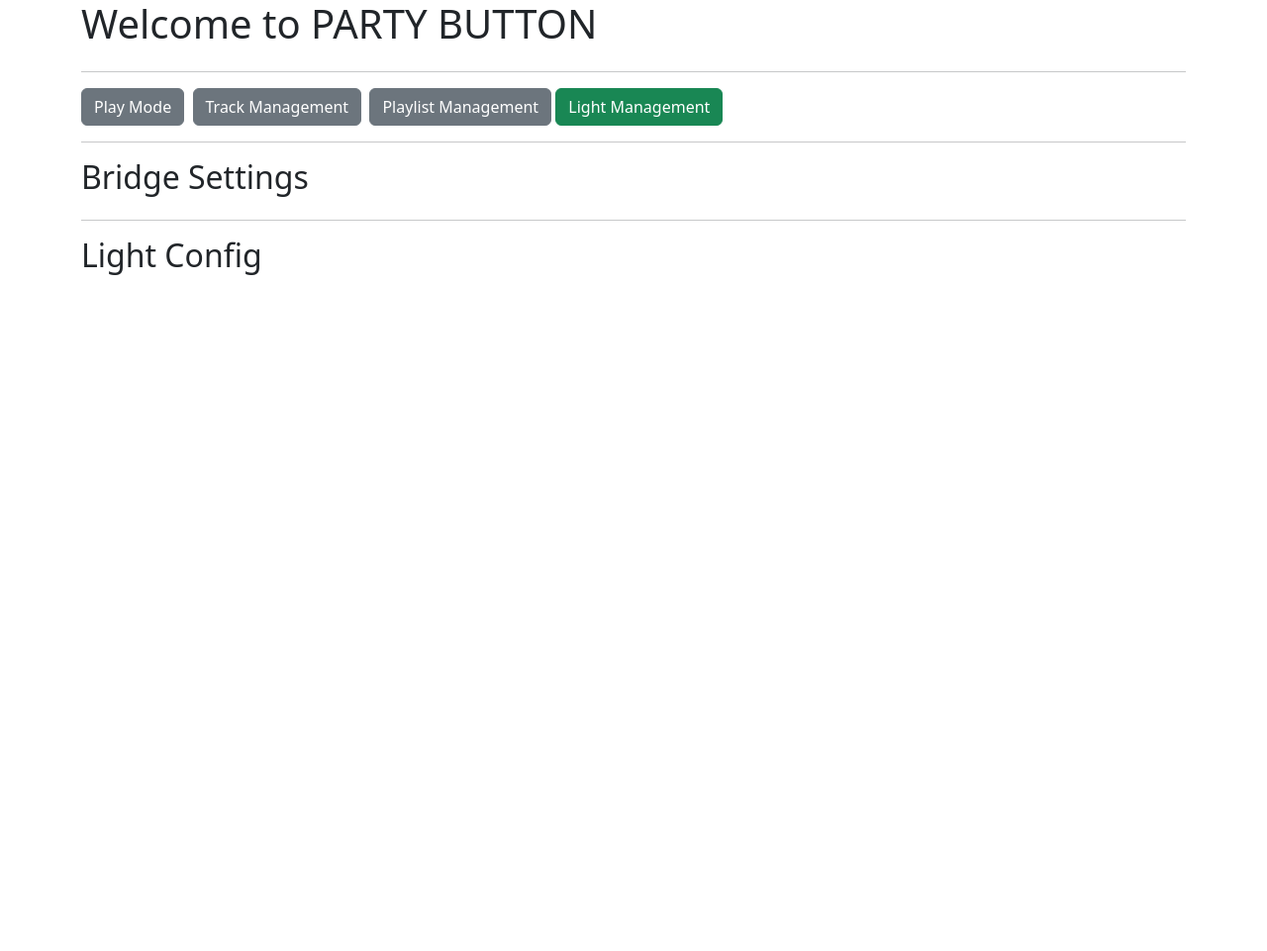
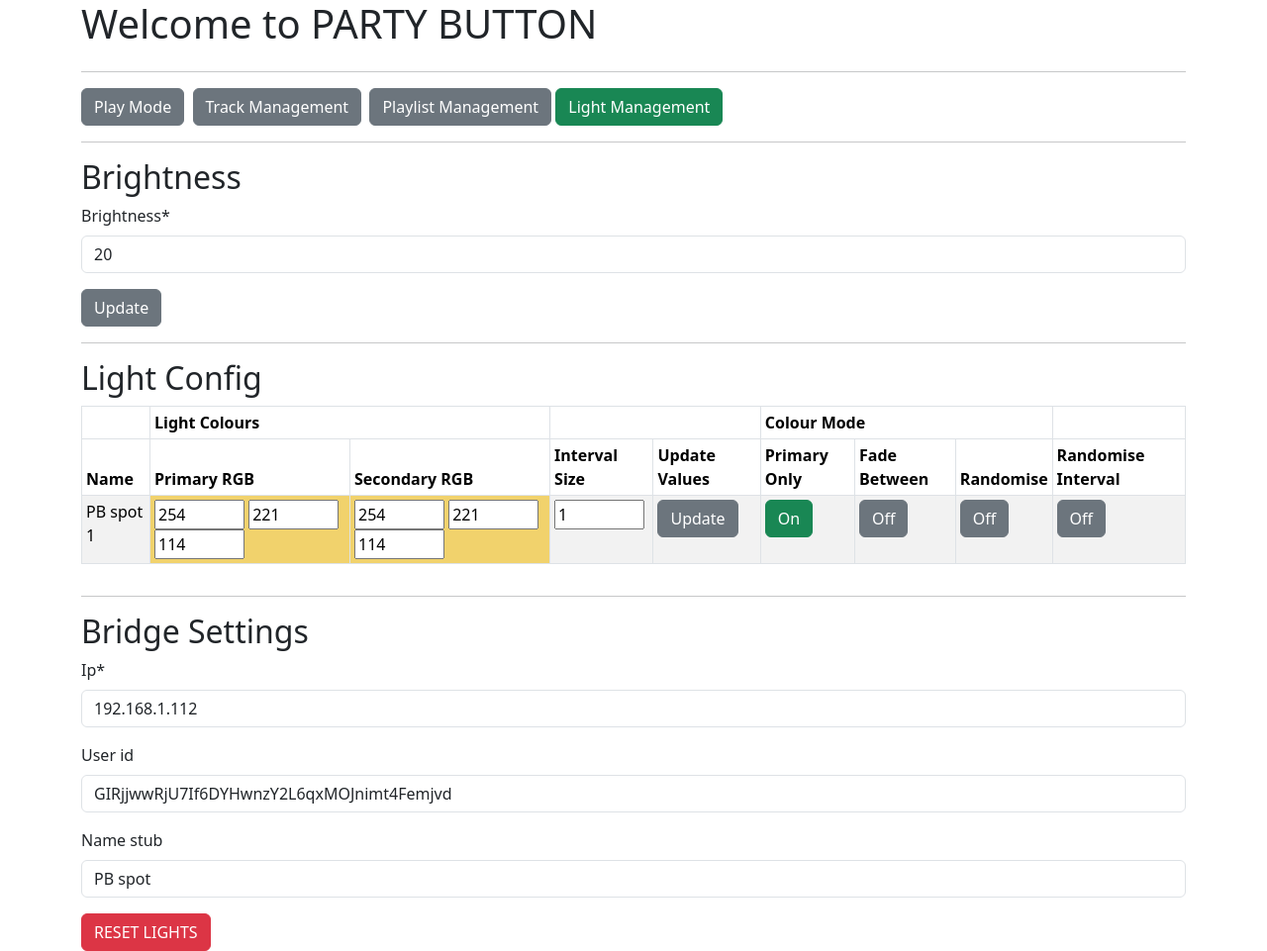
Before and after one commit to DanBuchan/Party_button, a Django app: page /lights/ in a window 1280 px wide. Shown: the whole page at 99% size. Before the commit the page ends 278 px from the top, so only its background shows below. Run offline with Django 4.2, Linux system fonts and the light colour scheme; data comes from the database, SQL or seed files in the repository; data that the repository does not hold is empty; some libraries are stand-ins or nearby versions.

Commit message:
pb_ui updated to configure hue lights

```diff
--- a/pb_ui/mp3_manager/form.py
+++ b/pb_ui/mp3_manager/form.py
@@ -1,23 +1,27 @@
-from django.forms import ModelForm, TextInput, FileInput, BooleanField
+from django.forms import ModelForm
 from django import forms
 from .models import Track, Playtime, Playlist, Bridge, Light
 
 class BridgeForm(ModelForm):
     class Meta:
         model = Bridge
-        fields = ['ip', 'user_id', 'name_stub', 'brightness']
+        fields = ['ip', 'user_id', 'name_stub']
+
+class BrightnessForm(ModelForm):
+    class Meta:
+        model = Bridge
+        fields = ['brightness']
 
 class LightForm(ModelForm):
     class Meta:
         model = Light
         fields = ['name', 'primary_R', 'primary_G', 'primary_B',
-                  'secondary_R', 'secondary_G', 'secondary_B',
-                  'primary_colour', 'fade', 'random' ]
+                  'secondary_R', 'secondary_G', 'secondary_B', 'interval_size' ]
 
 class TrackForm(ModelForm):
     class Meta:
         model = Track
-        fields = ["name", "mp3_file", "minutes", "seconds", "bpm"]
+        fields = ["name", "mp3_file", "minutes", "seconds"]
 
 class PlaytimeForm(ModelForm):
     class Meta:
--- a/pb_ui/mp3_manager/templates/mp3_manager/lights.html
+++ b/pb_ui/mp3_manager/templates/mp3_manager/lights.html
@@ -10,16 +10,109 @@
       <a href="/lights"><button type="button" class="btn btn-success">Light Management</button></a>
     </div>
   </div>
+
+  <hr>
+  <div class="row">
+    <div class="col">
+      <h2>Brightness</h2>
+      {% if form_errors %}
+      <div class="alert">{{ form_errors }}</div>
+    {% endif %}
+      <form id="brightness_form" name="brightness_form" action={% url 'mp3_manager:bridge' %} method="post" enctype="multipart/form-data">
+      {% csrf_token %}
+
+      {{ brightnessform|crispy }}
+      <input class="btn btn-secondary" type="submit" form="brightness_form" value="Update" id="brightness_update" name="brightness_update"></input>
+      </form>
+    </div>
+  </div>
+
+  <hr>
+  <div class="row">
+    <div class="col">
+      <h2>Light Config</h2>
+      {% if lights %}
+      <table class="table table-striped table-bordered table-sm" cellspacing="0" width="100%">
+        <thead>
+          <tr><th></th><th colspan="2">Light Colours</th><th colspan="2"></th><th colspan="3">Colour Mode</th><th></th></tr>
+          <tr><th>Name</th><th>Primary RGB</th><th>Secondary RGB</th><th>Interval Size</th><th>Update Values</th><th>Primary Only</th><th>Fade Between</th><th>Randomise</th><th>Randomise Interval</th></tr>
+        </thead>
+        <tbody>
+          {% for light in lights %}
+            <tr>
+              <form id="light_form_{{ light.pk }}" id="light_update_{ light.pk }}" action={% url 'mp3_manager:lights' %} method="post" enctype="multipart/form-data">
+              {% csrf_token %}
+              <td>{{ light.name }}</td>
+              <td style="background: rgb({{ light.primary_R }},{{ light.primary_G }},{{ light.primary_B }});">
+                <input size="4" type="textarea" id="primary_R" name="primary_R" value={{ light.primary_R }}>
+                <input size="4" type="textarea" id="primary_G" name="primary_G" value={{ light.primary_G }}>
+                <input size="4" type="textarea" id="primary_B" name="primary_B" value={{ light.primary_B }}>
+              </td>
+              <td style="background: rgb({{ light.secondary_R }},{{ light.secondary_G }},{{ light.secondary_B }});">
+                <input size="4" type="textarea" id="secondary_R" name="secondary_R" value={{ light.secondary_R }}>
+                <input size="4" type="textarea" id="secondary_G" name="secondary_G" value={{ light.secondary_G }}>
+                <input size="4" type="textarea" id="secondary_B" name="secondary_B" value={{ light.secondary_B }}>
+              </td>
+              <td>
+                <input size="4" type="textarea" id="interval_size" name="interval_size" value={{ light.interval_size }}>
+              </td>
+              <td>
+                <input type="hidden" id="pk" name="pk" value="{{ light.pk }}">
+                <input class="btn btn-secondary" type="submit" form="light_form_{{ light.pk }}" value="Update" name="light_update_{{ light.pk }}">
+              </td>
+              </form>
+
+              <td>
+                {% if light.primary_colour %}
+                  <a href="{% url 'mp3_manager:lightprimary' pk=light.pk %}"><button type="button" class="btn btn-success">On</button></a>
+                {% else %}
+                  <a href="{% url 'mp3_manager:lightprimary' pk=light.pk %}"><button type="button" class="btn btn-secondary">Off</button></a>
+                {% endif %}
+              </td>
+              <td>
+                {% if light.fade %}
+                  <a href="{% url 'mp3_manager:lightfade' pk=light.pk %}"><button type="button" class="btn btn-success">On</button></a>
+                {% else %}
+                  <a href="{% url 'mp3_manager:lightfade' pk=light.pk %}"><button type="button" class="btn btn-secondary">Off</button></a>
+                {% endif %}
+              </td>
+              <td>
+                {% if light.random_colour %}
+                  <a href="{% url 'mp3_manager:lightrandom' pk=light.pk %}"><button type="button" class="btn btn-success">On</button></a>
+                {% else %}
+                  <a href="{% url 'mp3_manager:lightrandom' pk=light.pk %}"><button type="button" class="btn btn-secondary">Off</button></a>
+                {% endif %}
+              </td>
+              <td>
+                {% if light.random_interval %}
+                  <a href="{% url 'mp3_manager:lightinterval' pk=light.pk %}"><button type="button" class="btn btn-success">On</button></a>
+                {% else %}
+                  <a href="{% url 'mp3_manager:lightinterval' pk=light.pk %}"><button type="button" class="btn btn-secondary">Off</button></a>
+                {% endif %}
+
+              </td>
+
+            </tr>
+          {% endfor %}
+        </tbody>
+      </table>
+      {% endif %}
+    </div>
+  </div>
+
   <hr>
   <div class="row">
     <div class="col">
       <h2>Bridge Settings</h2>
-    </div>
-  </div>
-  <hr>
-  <div class="row">
-    <div class="col">
-      <h2>Light Config</h2>
+      {% if form_errors %}
+        <div class="alert">{{ form_errors }}</div>
+      {% endif %}
+        <form id="bridge_form" name="bridge_form" action={% url 'mp3_manager:bridge' %} method="post" enctype="multipart/form-data">
+        {% csrf_token %}
+
+        {{ bridgeform|crispy }}
+        <input class="btn btn-danger" type="submit" form="bridge_form" value="RESET LIGHTS" id="bridge_reset" name="bridge_reset"></input>
+        </form>
     </div>
   </div>
 
--- a/pb_ui/mp3_manager/templates/mp3_manager/track.html
+++ b/pb_ui/mp3_manager/templates/mp3_manager/track.html
@@ -32,7 +32,7 @@
     {% if tracks_list %}
         <table class="table table-striped table-bordered table-sm" cellspacing="0" width="100%">
             <thead><tr><th></th><th colspan="3">Start Time</th><th colspan="7">Overrides</th><th></th></tr>
-            <tr><th>Track Name</th><th>Min</th><th>Sec</th><th></th><th>Solo?</th><th>Play Whole Track?</th><th>Override global playtime?</th><th colspan="2">Track playtime (seconds)</th><th colspan="2">BPM</th><th>Remove</th></tr></thead>
+            <tr><th>Track Name</th><th>Min</th><th>Sec</th><th></th><th>Solo?</th><th>Play Whole Track?</th><th>Override global playtime?</th><th colspan="2">Track playtime (seconds)</th><th colspan="2">BPM (HUE bulb sync)</th><th>Remove</th></tr></thead>
             <tbody>
               {% for track in tracks_list %}
               <tr>
--- a/pb_ui/mp3_manager/urls.py
+++ b/pb_ui/mp3_manager/urls.py
@@ -16,6 +16,12 @@ urlpatterns = [
     path("removeplaylist/", views.PlaylistManagement.as_view(), name="removeplaylist"),
     path("assignplaylist/", views.PlaylistManagement.as_view(), name="assignplaylist"),
     path("unassignplaylist/", views.PlaylistManagement.as_view(), name="unassignplaylist"),
-    path("lights/", views.LightManagement.as_view(), name="lights"),
+    path("lightupdate/", views.LightUpdate.as_view(), name="lights"),
+    path("lightprimary/<int:pk>/", views.LightPrimary.as_view(), name="lightprimary"),
+    path("lightfade/<int:pk>/", views.LightFade.as_view(), name="lightfade"),
+    path("lightrandom/<int:pk>/", views.LightRandom.as_view(), name="lightrandom"),
+    path("lightinterval/<int:pk>/", views.LightInterval.as_view(), name="lightinterval"),
+    path("lights/", views.BridgeManagement.as_view(), name="bridge"),
+
 
 ]
--- a/pb_ui/mp3_manager/views.py
+++ b/pb_ui/mp3_manager/views.py
@@ -5,11 +5,13 @@ from django.views.generic.edit import FormMixin
 from django.conf import settings
 
 import librosa
+import phue
+import colorsys
 
 from .models import Track, Playtime, Playlist, Bridge, Light
 from .form import TrackForm, PlaytimeForm, TrackPlaytimeForm, TrackStartForm
 from .form import BridgeForm, TrackForm ,TrackBpmForm
-from .form import PlaylistForm
+from .form import PlaylistForm, BrightnessForm
 
 class TrackManagement(generic.ListView, FormMixin):
     form_class = TrackForm
@@ -187,7 +189,7 @@ class IndexView(generic.ListView, FormMixin):
         print("Handling Playtime")
         playtime = Playtime.objects.all()[0]
         playlists = Playlist.objects.all()
-        print(request.POST)
+        # print(request.POST)
         if "playtime_update" in request.POST:
             print(f"Updating PlayTime")
             form = PlaytimeForm(request.POST)
@@ -291,7 +293,7 @@ class TrackPlaytimeView(generic.ListView, FormMixin):
         track = Track.objects.filter(pk=pk)[0]
         return redirect("/tracks")
 
-class LightManagement(generic.ListView, FormMixin):
+class BridgeManagement(generic.ListView, FormMixin):
     template_name = "mp3_manager/lights.html"
     model = Bridge
     form_class = BridgeForm
@@ -302,7 +304,141 @@ class LightManagement(generic.ListView, FormMixin):
         return render(request, self.template_name,
                       {"bridge": bridge,
                        "lights": lights,
-                       "bridgeform": BridgeForm(instance=bridge),})
+                       "bridgeform": BridgeForm(instance=bridge),
+                       "brightnessform": BrightnessForm(instance=bridge),
+                       })
+
+    def post(self, request):
+        # print(request.POST)
+        if "bridge_reset" in request.POST:
+            Light.objects.all().delete()
+            form = BridgeForm(request.POST)
+            if form.is_valid():
+                bridge = Bridge.objects.all().first()
+                bridge.ip = request.POST["ip"]
+                bridge.user_id = request.POST["user_id"]
+                bridge.name_stub = request.POST["name_stub"]
+                obj = bridge.save()
+                try:
+                    b = phue.Bridge(bridge.ip, bridge.user_id)
+                    light_list = []
+                    for light in b.lights:
+                        if bridge.name_stub in light.name:
+                            light_list.append(light)
+                    for light in light_list:
+                        print(light.name, light.hue, light.saturation, light.brightness)
+                        h = light.hue/65535
+                        s = light.saturation/254
+                        v = light.brightness/254
+                        rgb_values = colorsys.hsv_to_rgb(h, s, v)
+                        r = int(254*rgb_values[0])
+                        g = int(254*rgb_values[1])
+                        b = int(254*rgb_values[2])
+                        light_obj = Light.objects.create(name=light.name,
+                                                         primary_R=r,
+                                                         primary_G=g,
+                                                         primary_B=b,
+                                                         secondary_R=r,
+                                                         secondary_G=g,
+                                                         secondary_B=b,
+                                                         primary_H=light.hue,
+                                                         primary_S=light.saturation,
+                                                         primary_V=light.brightness,
+                                                         secondary_H=light.hue,
+                                                         secondary_S=light.saturation,
+                                                         secondary_V=light.brightness,
+                                                         )
+                except Exception as e:
+                    print("CAN'T FIND BRIDGE: "+str(e))
+
+             # find all lights that match tubs
+             # save light record fo each
+        if "brightness_update" in request.POST:
+            form = BrightnessForm(request.POST)
+            if form.is_valid():
+                bridge = Bridge.objects.all().first()
+                bridge.brightness = request.POST["brightness"]
+                bridge.save()
+        return redirect("/lights")
+
 
 class LightUpdate(generic.ListView, FormMixin):
     template_name = "mp3_manager/lights.html"
+
+    def post(self, request):
+        print(request.POST)
+        if [key for key in request.POST.keys() if 'light_update' in key.lower()]:
+            # Should really check this validates with the lightForm
+            light = Light.objects.filter(pk=request.POST['pk'])[0]
+            light.primary_R=int(request.POST['primary_R'])
+            light.primary_G=int(request.POST['primary_G'])
+            light.primary_B=int(request.POST['primary_B'])
+            light.secondary_R=int(request.POST['secondary_R'])
+            light.secondary_G=int(request.POST['secondary_G'])
+            light.secondary_B=int(request.POST['secondary_B'])
+            light.interval_size=int(request.POST['interval_size'])
+            hsv_values = colorsys.rgb_to_hsv(light.primary_R/254, light.primary_G/254, light.primary_B/254)
+            h = int(65535 * hsv_values[0])
+            s = int(254 * hsv_values[1])
+            v = int(254 * hsv_values[2])
+            light.primary_H=h
+            light.primary_S=s
+            light.primary_V=v
+            hsv_values = colorsys.rgb_to_hsv(light.secondary_R/254, light.secondary_G/254, light.secondary_B/254)
+            h = int(65535 * hsv_values[0])
+            s = int(254 * hsv_values[1])
+            v = int(254 * hsv_values[2])
+            light.secondary_H=h
+            light.secondary_S=s
+            light.secondary_V=s
+            light.save()
+        return redirect("/lights")
+
+class LightPrimary(generic.ListView, FormMixin):
+
+    def get(self, request, pk):
+        #get records set solo True and save.
+        print(f"Setting Light to primary colour only: {pk}")
+        light = Light.objects.filter(pk=pk)[0]
+        light.primary_colour = True
+        light.fade = False
+        light.random_colour = False
+        light.save()
+        return redirect("/lights")
+
+class LightFade(generic.ListView, FormMixin):
+
+    def get(self, request, pk):
+        #get records set solo True and save.
+        print(f"Setting Light to fade: {pk}")
+        light = Light.objects.filter(pk=pk)[0]
+        light.primary_colour = False
+        light.fade = True
+        light.random_colour = False
+        light.save()
+        return redirect("/lights")
+
+class LightRandom(generic.ListView, FormMixin):
+
+    def get(self, request, pk):
+        #get records set solo True and save.
+        print(f"Setting Light to random: {pk}")
+        light = Light.objects.filter(pk=pk)[0]
+        light.primary_colour = False
+        light.fade = False
+        light.random_colour = True
+        light.save()
+        return redirect("/lights")
+
+class LightInterval(generic.ListView, FormMixin):
+
+    def get(self, request, pk):
+        #get records set solo True and save.
+        print(f"Setting Change interval to random: {pk}")
+        light = Light.objects.filter(pk=pk)[0]
+        if light.random_interval:
+            light.random_interval=False
+        else:
+            light.random_interval=True
+        light.save()
+        return redirect("/lights")
```
Also changed, not shown: pb_ui/mp3_manager/models.py (+32 -5 lines), pb_ui/db.sqlite3, pb_ui/mp3_manager/migrations/0012_bridge_light_track_bpm.py, pb_ui/mp3_manager/migrations/0013_light_primary_h_light_primary_s_light_primary_v_and_more.py (added), 3 other files.
